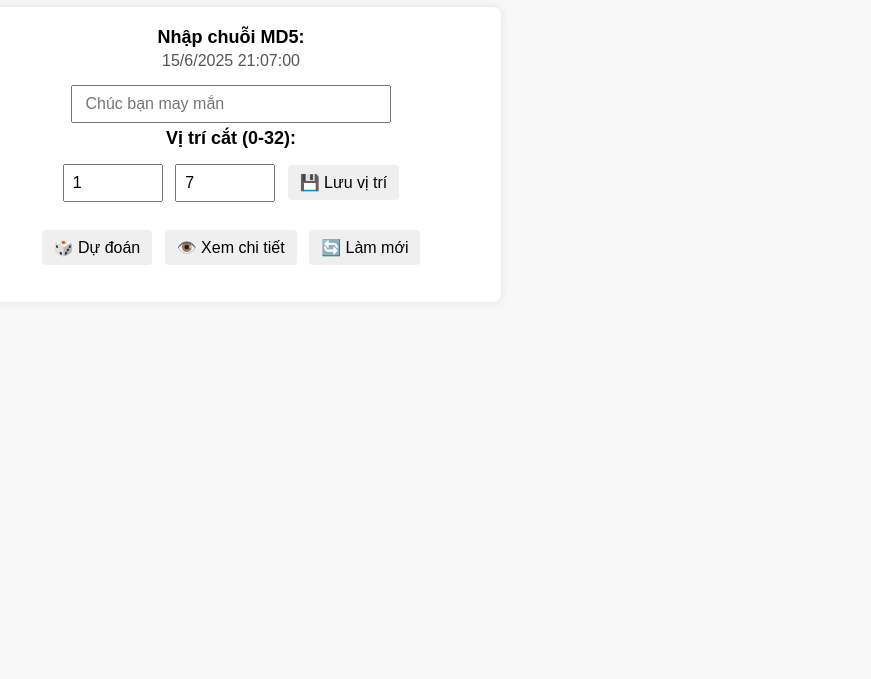
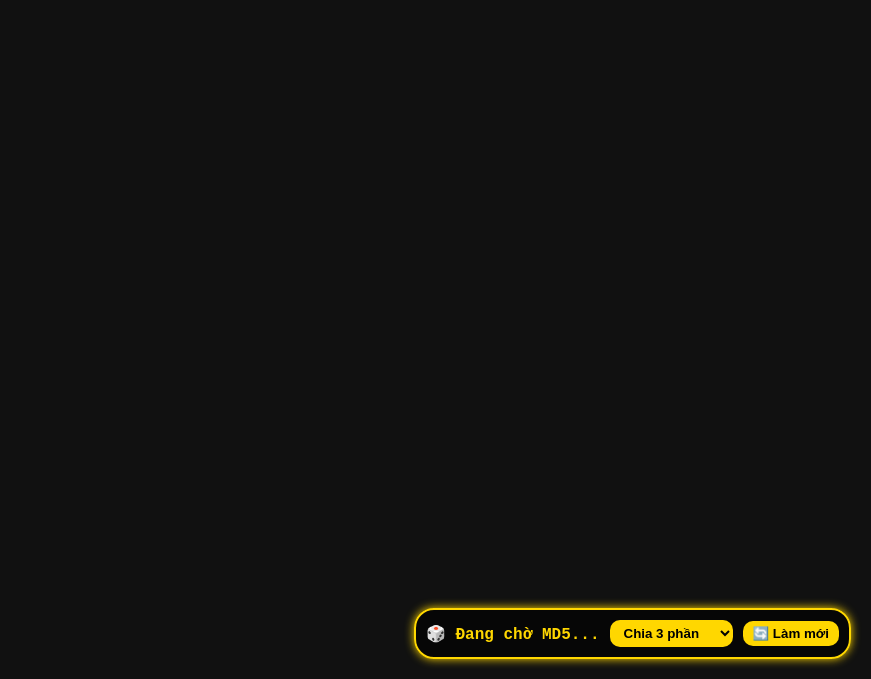
Before and after one commit to phongvu23/vipvui, a plain HTML site: page index.html in a window 1280 px wide. Shown: the part 121-800 px from the top of the page, without its empty margins (409-1280 px from the left). Drawn offline with Linux system fonts and the light colour scheme.

Commit message:
Update index.html

```diff
--- a/index.html
+++ b/index.html
@@ -1,219 +1,150 @@
 <!DOCTYPE html>
 <html lang="vi">
 <head>
-  <meta charset="UTF-8">
-  <title>MD5 (BY SUNEO)</title>
+  <meta charset="UTF-8" />
+  <meta name="viewport" content="width=device-width, initial-scale=1.0"/>
+  <title>MD5 Dice Analyzer</title>
   <style>
     body {
+      background: #111;
+      color: white;
       font-family: Arial, sans-serif;
-      background: #f8f8f8;
-      color: #000;
-      transition: background 0.5s ease, color 0.5s ease;
-      padding: 40px;
-      text-align: center;
     }
-    input, button {
-      padding: 8px;
+    #md5-container {
+      position: fixed;
+      bottom: 20px;
+      right: 20px;
+      background: rgba(0,0,0,0.6);
+      color: gold;
+      padding: 10px;
+      border: 2px solid gold;
+      border-radius: 20px;
       font-size: 16px;
-      margin: 5px 4px;
-      transition: background 0.5s ease, color 0.5s ease, border 0.5s ease;
-    }
-    input {
-      width: 300px;
-    }
-    button {
-      padding: 8px 12px;
-      cursor: pointer;
-      border: none;
-      border-radius: 4px;
-    }
-    .box {
-      background: #fff;
-      border-radius: 8px;
-      padding: 20px;
-      margin: 20px auto;
-      width: 500px;
-      box-shadow: 0 0 10px rgba(0,0,0,0.1);
-      transition: background 0.5s ease, color 0.5s ease;
-    }
-    .title {
-      font-size: 18px;
       font-weight: bold;
-      margin-bottom: 10px;
-    }
-    .result {
-      margin-top: 12px;
-      font-size: 18px;
-      font-weight: bold;
-    }
-    .debug {
-      margin-top: 6px;
-      font-size: 14px;
-      color: #555;
-      display: none; /* ẩn mặc định */
+      font-family: monospace;
+      z-index: 9999;
+      backdrop-filter: blur(5px);
+      box-shadow: 0 0 10px gold;
+      display: flex;
+      align-items: center;
+      gap: 10px;
+      cursor: move;
     }
 
-    .tai-theme {
-      background: #ffe5e5;
-      color: #900;
-    }
-    .tai-theme .box {
-      background: #ffdddd;
-      color: #900;
-    }
-    .tai-theme button {
-      background: #ff9999;
-      color: #600;
-    }
-    .tai-theme input {
-      background: #fff0f0;
-      color: #600;
-      border: 1px solid #faa;
+    select, button {
+      background: gold;
+      color: black;
+      border: none;
+      border-radius: 10px;
+      padding: 5px 10px;
+      font-weight: bold;
+      cursor: pointer;
     }
 
-    .xiu-theme {
-      background: #e5f0ff;
-      color: #003366;
-    }
-    .xiu-theme .box {
-      background: #dceeff;
-      color: #003366;
-    }
-    .xiu-theme button {
-      background: #99ccff;
-      color: #002244;
-    }
-    .xiu-theme input {
-      background: #eef7ff;
-      color: #002244;
-      border: 1px solid #a9d4ff;
+    #bubble {
+      white-space: nowrap;
     }
   </style>
 </head>
 <body>
-  <h1>Dự đoán MD5 By Suneo</h1>
-  <div class="box">
-    <div class="title">
-      Nhập chuỗi MD5:
-      <span id="clock" style="font-weight: normal; font-size: 16px; color: #555; display: block; margin-top: 4px;"></span>
-    </div>
-    <input type="text" id="md5_fixed" placeholder=" Chúc bạn may mắn " />
 
-    <div class="title">Vị trí cắt (0-32):</div>
-    <input type="number" id="start_index" min="0" max="31" style="width: 80px;" />
-    <input type="number" id="end_index" min="1" max="32" style="width: 80px;" />
-    <button onclick="saveCutDefaults()">💾 Lưu vị trí </button>
-
-    <br><br>
-    <button onclick="calculateFixed()">🎲 Dự đoán</button>
-    <button onclick="toggleDebug()">👁️ Xem chi tiết</button>
-    <button onclick="location.reload()">🔄 Làm mới</button>
-
-    <div id="result_fixed" class="result"></div>
-    <div id="debug_fixed" class="debug"></div>
+<div id="md5-container">
+  <div id="bubble">🎲 Đang chờ MD5...</div>
+  <select id="part-select"></select>
+  <button id="refreshBtn">🔄 Làm mới</button>
 </div>
 
 <script>
-    let lastDebugText = "";
+  const diceMap = { 1: '⚀', 2: '⚁', 3: '⚂', 4: '⚃', 5: '⚄', 6: '⚅' };
 
-    function calculateFixed() {
-      const md5Input = document.getElementById("md5_fixed");
-      const md5 = md5Input.value.trim().toLowerCase();
-      const resultEl = document.getElementById("result_fixed");
-      const debugEl = document.getElementById("debug_fixed");
-      const start = parseInt(document.getElementById("start_index").value);
-      const end = parseInt(document.getElementById("end_index").value);
+  let lastCopied = '';
+  const bubble = document.getElementById('bubble');
+  const select = document.getElementById('part-select');
+  const refreshBtn = document.getElementById('refreshBtn');
 
-      if (!/^[0-9a-f]{32}$/.test(md5)) {
-        resultEl.innerText = "❌ Mã MD5 không hợp lệ.";
-        debugEl.innerText = "";
-        document.body.classList.remove("tai-theme", "xiu-theme");
-        return;
+  // Tạo các lựa chọn chia phần
+  for (let i = 3; i <= 18; i++) {
+    const option = document.createElement('option');
+    option.value = i;
+    option.text = `Chia ${i} phần`;
+    select.appendChild(option);
   }
 
-      if (start < 0 || end > 32 || start >= end) {
-        resultEl.innerText = "⚠️ Vị trí cắt không hợp lệ.";
-        debugEl.innerText = "";
-        document.body.classList.remove("tai-theme", "xiu-theme");
-        return;
+  function parseMd5(md5, parts) {
+    const partLength = Math.floor(md5.length / parts);
+    const sliced = [];
+    for (let i = 0; i < parts; i++) {
+      sliced.push(md5.slice(i * partLength, (i + 1) * partLength));
+    }
+    const mapped = sliced.slice(0, 3).map(p => (parseInt(p, 16) % 6) + 1);
+    const total = mapped.reduce((a, b) => a + b, 0);
+    return { dice: mapped, total };
   }
 
-      const short = md5.substring(start, end);
-      let value = parseInt(short, 16);
-      const d1 = (value % 6) + 1;
-      const d2 = (Math.floor(value / 6) % 6) + 1;
-      const d3 = (Math.floor(value / 36) % 6) + 1;
-      const sum = d1 + d2 + d3;
-      const result = sum >= 11 ? "🔴 Tài nhé" : "🔵 Xỉu nhé";
-
-      resultEl.innerText = result;
-      lastDebugText = `🎲 Chi tiết: ${d1}-${d2}-${d3} = ${sum} (${short})`;
-      if (debugEl.style.display !== "none") {
-        debugEl.innerText = lastDebugText;
-      } else {
-        debugEl.innerText = "";
+  function analyze(total, dice) {
+    const count = {};
+    for (const n of dice) count[n] = (count[n] || 0) + 1;
+    if (Object.values(count).includes(3)) return '🌪️ Bão';
+    if (total <= 10) return '🔵 Xỉu';
+    return '🔴 Tài';
   }
 
-      document.body.classList.remove("tai-theme", "xiu-theme");
-      document.body.classList.add(sum >= 11 ? "tai-theme" : "xiu-theme");
+  async function checkClipboard() {
+    try {
+      const text = await navigator.clipboard.readText();
+      const parts = parseInt(select.value);
+      if (text !== lastCopied && /^[a-fA-F0-9]{32}$/.test(text)) {
+        lastCopied = text;
+        const { dice, total } = parseMd5(text, parts);
+        const result = analyze(total, dice);
+        const icons = dice.map(n => diceMap[n]).join(' ');
+        bubble.innerText = `${icons} → ${result}`;
       }
-
-    function toggleDebug() {
-      const debugEl = document.getElementById("debug_fixed");
-      if (debugEl.style.display === "none") {
-        debugEl.style.display = "block";
-        debugEl.innerText = lastDebugText;
-      } else {
-        debugEl.style.display = "none";
+    } catch (e) {
+      console.error('Clipboard read failed:', e);
     }
   }
 
-    function updateClock() {
-      const now = new Date();
-      const dateStr = now.toLocaleDateString('vi-VN');
-      const timeStr = now.toLocaleTimeString('vi-VN', { hour12: false });
-      document.getElementById("clock").innerText = `${dateStr} ${timeStr}`;
+  // Làm mới thủ công
+  refreshBtn.addEventListener('click', checkClipboard);
+
+  // Làm mới khi đổi số phần
+  select.addEventListener('change', () => {
+    if (lastCopied && /^[a-fA-F0-9]{32}$/.test(lastCopied)) {
+      const parts = parseInt(select.value);
+      const { dice, total } = parseMd5(lastCopied, parts);
+      const result = analyze(total, dice);
+      const icons = dice.map(n => diceMap[n]).join(' ');
+      bubble.innerText = `${icons} → ${result}`;
     }
+  });
 
-    function loadCutDefaults() {
-      const savedStart = localStorage.getItem('md5_start_index');
-      const savedEnd = localStorage.getItem('md5_end_index');
-      document.getElementById("start_index").value = savedStart !== null ? savedStart : 1;
-      document.getElementById("end_index").value = savedEnd !== null ? savedEnd : 7;
+  // Tự động kiểm tra clipboard mỗi 1.5s
+  setInterval(checkClipboard, 1500);
+
+  // Kéo được bong bóng
+  const container = document.getElementById('md5-container');
+  let offsetX = 0, offsetY = 0, isDragging = false;
+
+  container.addEventListener('mousedown', function(e) {
+    isDragging = true;
+    offsetX = e.clientX - container.getBoundingClientRect().left;
+    offsetY = e.clientY - container.getBoundingClientRect().top;
+  });
+
+  document.addEventListener('mousemove', function(e) {
+    if (isDragging) {
+      container.style.left = (e.clientX - offsetX) + 'px';
+      container.style.top = (e.clientY - offsetY) + 'px';
+      container.style.right = 'auto';
+      container.style.bottom = 'auto';
     }
+  });
 
-    function saveCutDefaults() {
-      const start = document.getElementById("start_index").value;
-      const end = document.getElementById("end_index").value;
-      if (start >= 0 && end <= 32 && parseInt(start) < parseInt(end)) {
-        localStorage.setItem('md5_start_index', start);
-        localStorage.setItem('md5_end_index', end);
-        alert("✅ Đã lưu vị trí cắt mặc định!");
-      } else {
-        alert("⚠️ Vị trí không hợp lệ, không thể lưu.");
-      }
-    }
-
-    async function readClipboardAndCalculate() {
-      try {
-        const text = await navigator.clipboard.readText();
-        if (/^[0-9a-f]{32}$/i.test(text.trim())) {
-          document.getElementById("md5_fixed").value = text.trim();
-          calculateFixed();
-        }
-      } catch (err) {
-        console.warn("Không đọc được clipboard:", err);
-      }
-    }
-
-    document.addEventListener("DOMContentLoaded", () => {
-      loadCutDefaults();
-      updateClock();
-      setInterval(updateClock, 1000);
-
-      document.getElementById("md5_fixed").addEventListener("input", calculateFixed);
-      setTimeout(readClipboardAndCalculate, 300);
+  document.addEventListener('mouseup', function() {
+    isDragging = false;
   });
 </script>
+
 </body>
 </html>
```
Lines whose indentation alone changed are shown as unchanged.
